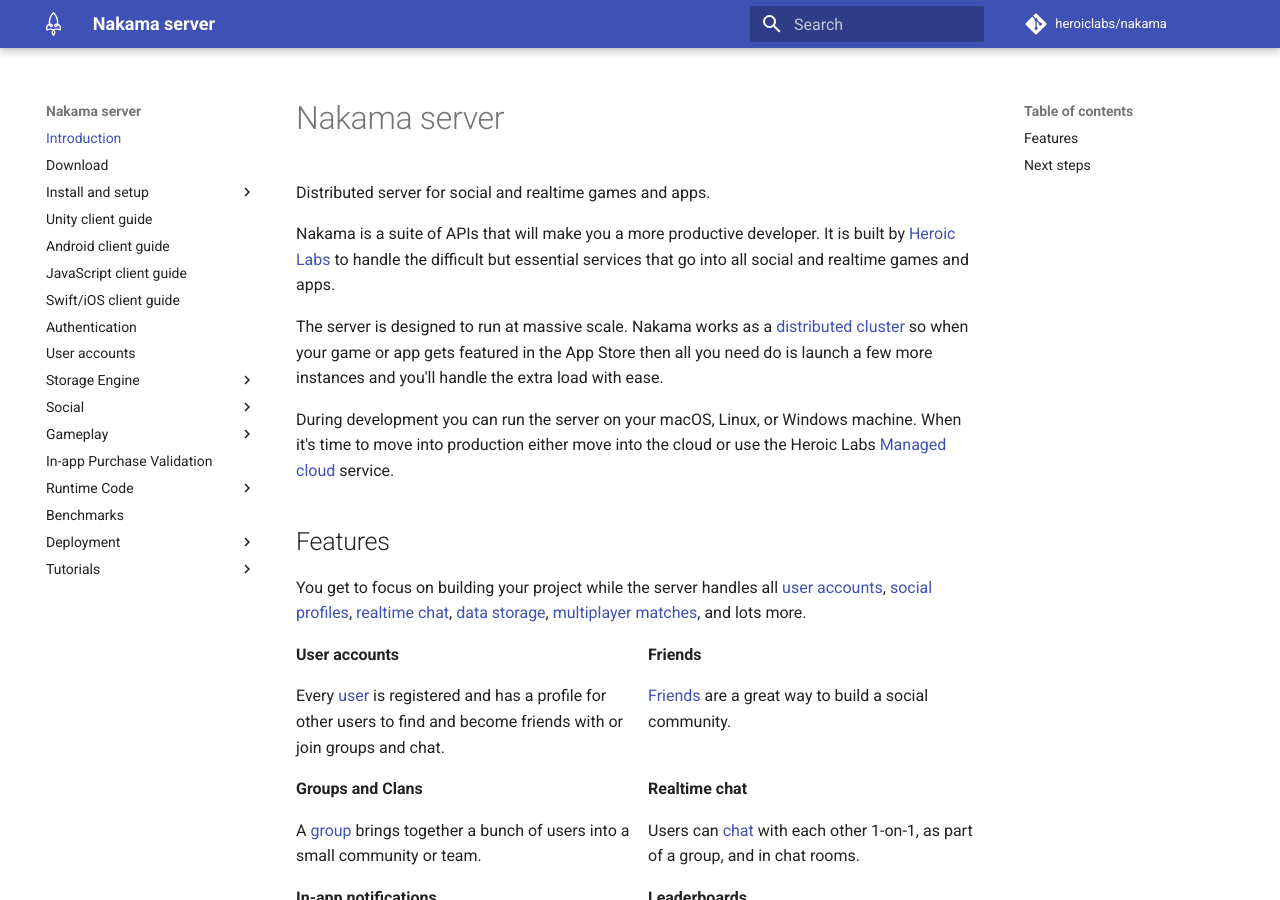
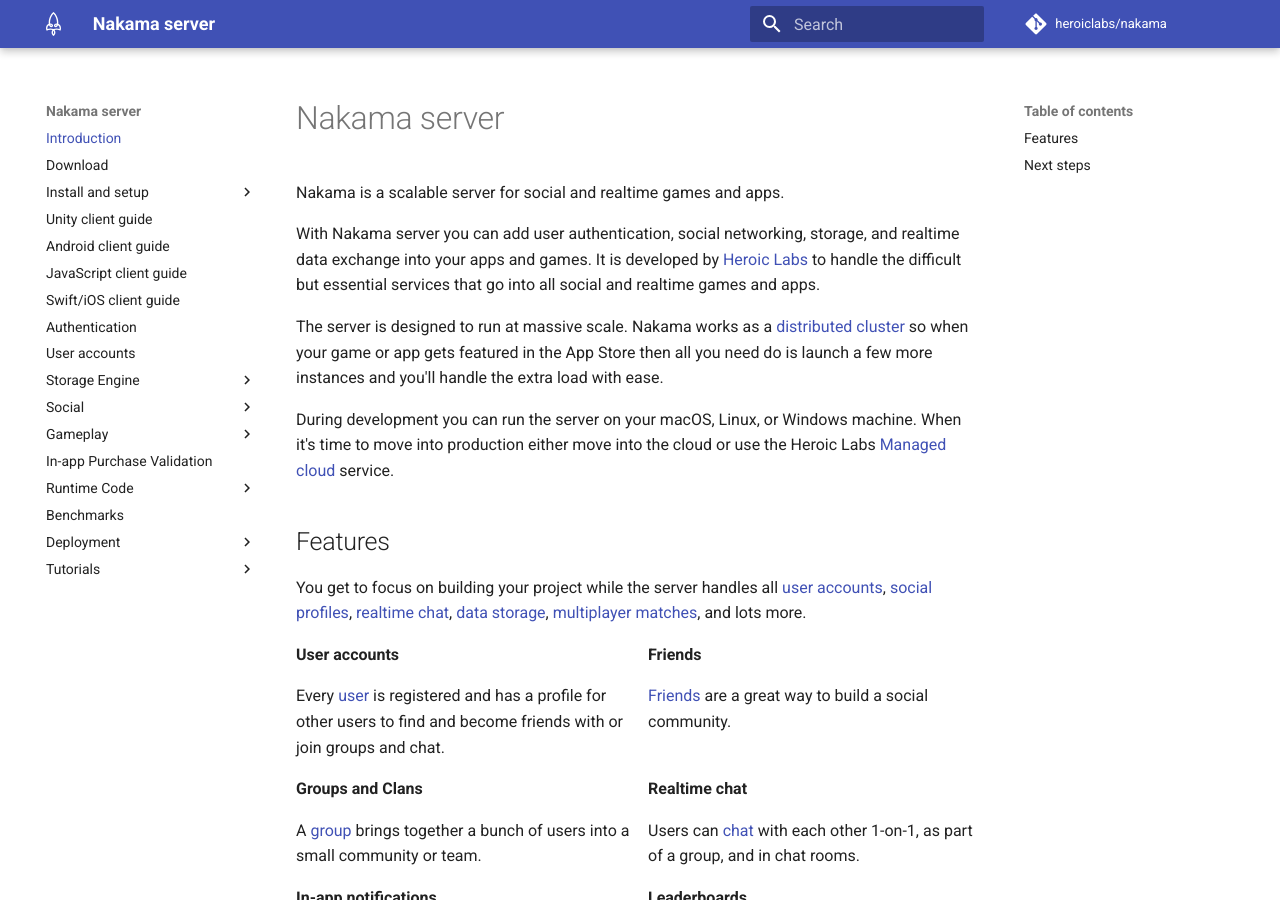
Before and after one commit to heroiclabs/nakama-docs, an MkDocs documentation site: the page built from docs/index.md, in a window 1280 px wide and 900 px high. Built offline with MkDocs 1.6.1 and Material for MkDocs 9.7.7, drawn with Linux system fonts in a browser that asks for light colours; comment, search, counter and statistics services are not loaded; old or Windows-style settings are respelled for this version of MkDocs.

```diff
--- a/docs/index.md
+++ b/docs/index.md
@@ -1,8 +1,8 @@
 # Nakama server
 
-Distributed server for social and realtime games and apps.
+Nakama is a scalable server for social and realtime games and apps.
 
-Nakama is a suite of APIs that will make you a more productive developer. It is built by <a href="https://heroiclabs.com" target="\_blank">Heroic Labs</a> to handle the difficult but essential services that go into all social and realtime games and apps.
+With Nakama server you can add user authentication, social networking, storage, and realtime data exchange into your apps and games. It is developed by <a href="https://heroiclabs.com" target="\_blank">Heroic Labs</a> to handle the difficult but essential services that go into all social and realtime games and apps.
 
 The server is designed to run at massive scale. Nakama works as a <a href="https://heroiclabs.com/nakama-enterprise/" target="\_blank">distributed cluster</a> so when your game or app gets featured in the App Store then all you need do is launch a few more instances and you'll handle the extra load with ease.
 
```
Also changed, not shown: docs/android-java-client-guide.md (+4 -0 lines), docs/swift-ios-client-guide.md (+4 -0 lines), docs/unity-client-guide.md (+4 -0 lines).
